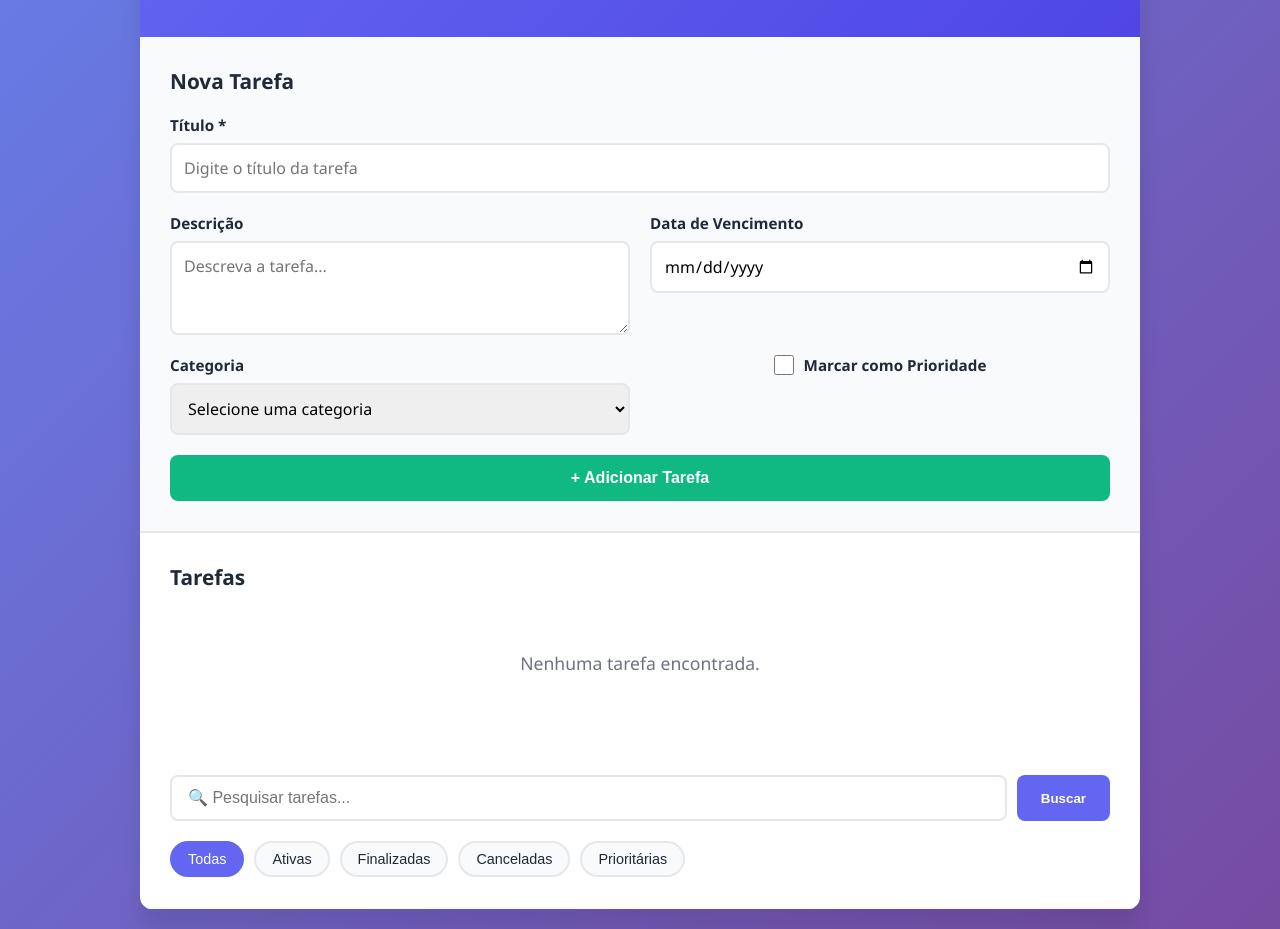
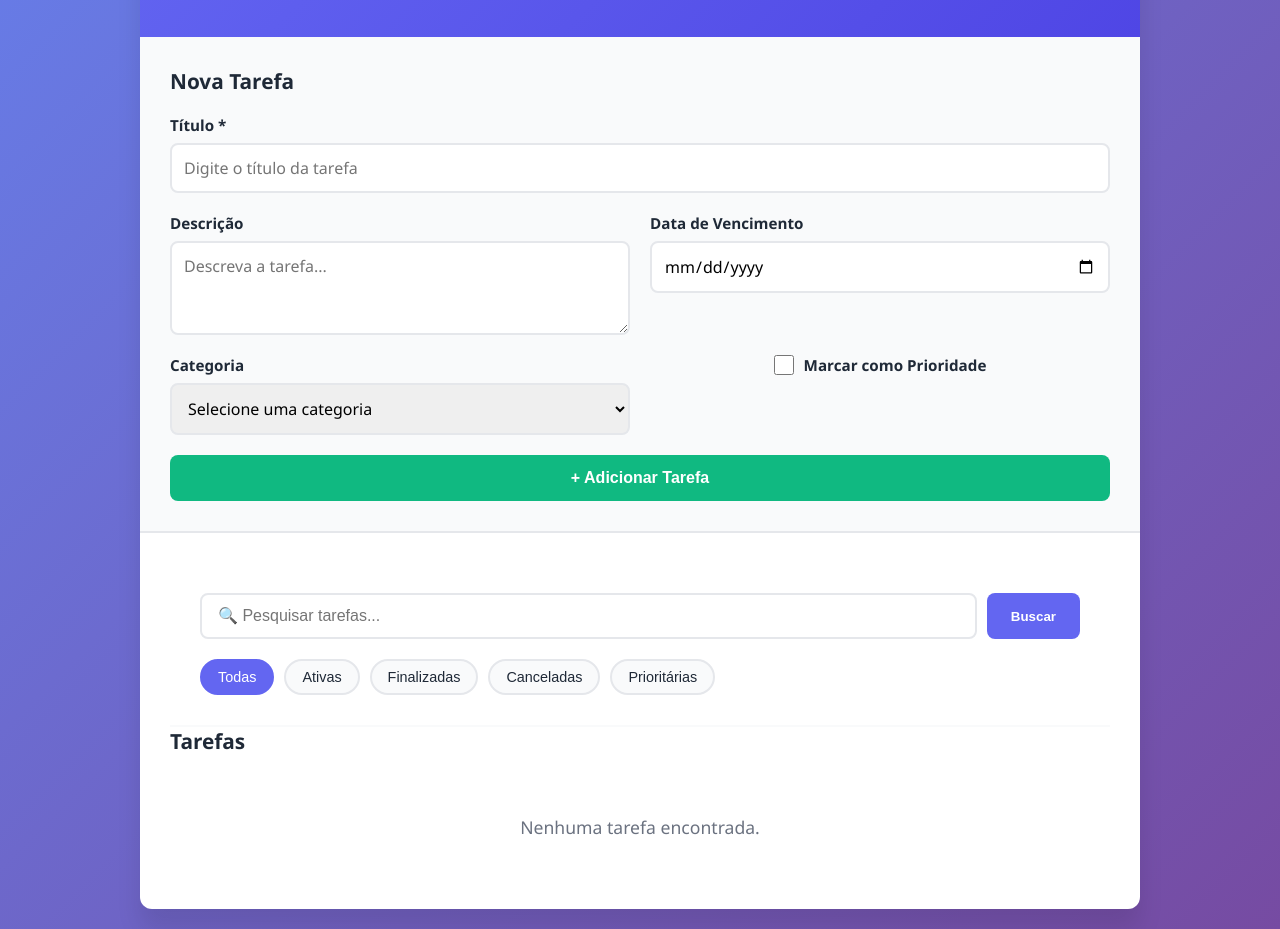
Before and after one commit to SofiaMarianna/trabalho-gerenciamento-de-tarefas, a plain HTML site: page index.html in a window 1280 px wide. Shown: the part 152-1081 px from the top of the page. Drawn offline with Linux system fonts and the light colour scheme.

Commit message:
refatoração: reorganiza seção de listagem de tarefas e adiciona filtros de pesquisa

```diff
--- a/index.html
+++ b/index.html
@@ -60,16 +60,10 @@
             </form>
         </section>
 
-        <!-- Seção de Listagem de Tarefas -->
+        <!-- Seção contendo Filtros, Pesquisa e Listagem de Tarefas -->
         <section class="tasks-section">
-            <h2>Tarefas</h2>
-            <div id="listagemTarefas" class="tasks-list">
-                <p class="empty-message">Nenhuma tarefa adicionada ainda. Comece criando uma!</p>
-            </div>
-        </section>
-
             <!-- Seção de Filtros e Pesquisa -->
-        <section class="search-filter-section">
+            <div class="search-filter-section">
                 <div class="search-box">
                     <input type="text" id="searchInput" placeholder="🔍 Pesquisar tarefas..." class="search-input">
                     <button onclick="pesquisarTarefas()" class="btn-search">Buscar</button>
@@ -81,6 +75,13 @@
                     <button onclick="filtrarTarefas('finalizadas')" class="filter-btn" data-filter="finalizadas">Finalizadas</button>
                     <button onclick="filtrarTarefas('canceladas')" class="filter-btn" data-filter="canceladas">Canceladas</button>
                     <button onclick="filtrarTarefas('prioridade')" class="filter-btn" data-filter="prioridade">Prioritárias</button>
+                </div>
+            </div>
+
+            <!-- Listagem de Tarefas -->
+            <h2>Tarefas</h2>
+            <div id="listagemTarefas" class="tasks-list">
+                <p class="empty-message">Nenhuma tarefa adicionada ainda. Comece criando uma!</p>
             </div>
         </section>
 
```
Lines whose indentation alone changed are shown as unchanged.
